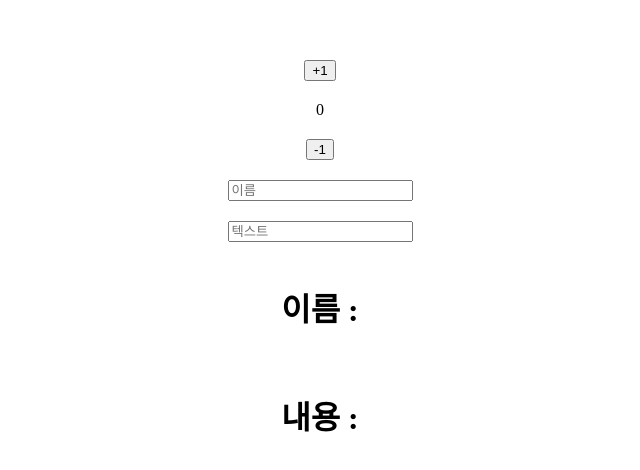
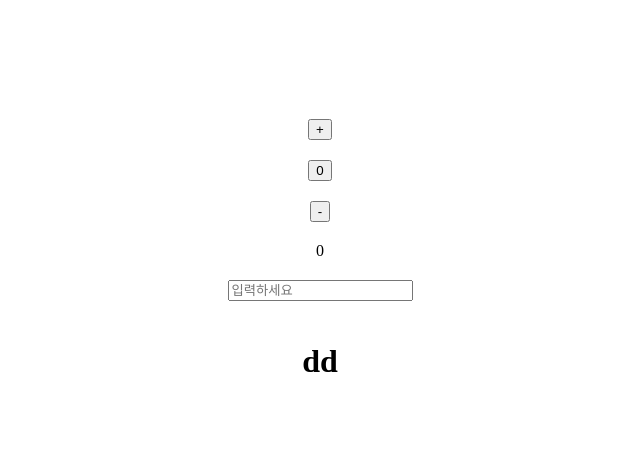
Before and after one commit to Yehoonn/Study, a React (Create React App) app in the folder first-app/: page / in a window 1280 px wide. Shown: the part 148-618 px from the top of the page, without its empty margins (328-968 px from the left). Built offline with nearby package versions, Linux system fonts and the light colour scheme.

Commit message:
'reducer'

```diff
--- a/first-app/src/App/App.js
+++ b/first-app/src/App/App.js
@@ -10,84 +10,143 @@ import "./App.css";
 // import LifeCycle from "../LifeCycle[class]/LifeCycle.js";
 // import ErrorSearch from "../ErrorSearch/ErrorSearch.js";
 import HooksPractice from "../HooksPractice/HooksPractice.js";
-import { Component } from "react";
+import { Component, useReducer, useState } from "react";
 
 // 랜덤으로 색상을 정해주는 함수
 // const getRandomColor = () => {
 //   return "#" + Math.floor(Math.random() * 1677215).toString(16);
 // };
 
-// function App() {
-//   // 함수에서 useRef사용
-//   // const box = useRef();
-//   return (
-//     <>
-//       {/* <div className="div-text">{text}</div>
-//       <MyComponent name="강예훈" number={7}>
-//         리액트
-//       </MyComponent> */}
-//       {/* <Counter text="바뀌지 않는 값" /> */}
-//       {/* <Say /> */}
-//       {/* <EventPracticeClass /> */}
-//       {/* <EventPracticeFunction /> */}
-//       {/* <ScrollBox ref={box} />
-//       <button
-//         onClick={() => {
-//           box.current.scrollMoveTop();
-//         }}
-//       >
-//         위로
-//       </button>
-//       <button
-//         onClick={() => {
-//           box.current.scrollMoveBottom();
-//         }}
-//       >
-//         아래로
-//       </button> */}
-//     </>
-//   );
-// }
+function App() {
+  // 함수에서 useRef사용
+  // const box = useRef();
 
-class App extends Component {
-  // 색상값의 상태 조절을 위한 state
-  // state = {
-  //   color: "#000000",
+  // const [state, setState] = useState(0);
+
+  // const up = () => {
+  //   setState(state + 1);
   // };
 
-  // 클릭하면 color의 상태를 getRandomColor 함수에서 반환받은 값으로 할당한다
-  // Click = () => {
-  //   this.setState({ color: getRandomColor() });
+  // const reset = () => {
+  //   setState(0);
   // };
-  render() {
+  // const down = () => {
+  //   setState(state - 1);
+  // };
+
+  const reducerFunction = (state, action) => {
+    switch (action.type) {
+      case "up":
+        return state + 1;
+      case "reset":
+        return 0;
+      case "down":
+        return state - 1;
+    }
+  };
+
+  const up = () => {
+    disPatchCount({ type: "up" });
+  };
+
+  const reset = () => {
+    disPatchCount({ type: "reset" });
+  };
+  const down = () => {
+    disPatchCount({ type: "down" });
+  };
+
+  const [count, disPatchCount] = useReducer(reducerFunction, 0);
+
+  const InputReducer = (state, action) => {
+    return { ...state, [action.name]: action.value };
+  };
+
+  const InputChange = (e) => {
+    disPatchData(e.target);
+  };
+
+  const [inputData, disPatchData] = useReducer(InputReducer, { text: "dd" });
+
   return (
     <>
-        {/* <RefClass
-          ref={(ref) => {
-            this.refClass = ref;
-          }} */}
-        {/* <ScrollBox
-          ref={(ref) => {
-            this.scrollBox = ref;
+      {/* <div className="div-text">{text}</div>
+      <MyComponent name="강예훈" number={7}>
+        리액트
+      </MyComponent> */}
+      {/* <Counter text="바뀌지 않는 값" /> */}
+      {/* <Say /> */}
+      {/* <EventPracticeClass /> */}
+      {/* <EventPracticeFunction /> */}
+      {/* <ScrollBox ref={box} />
+      <button
+        onClick={() => {
+          box.current.scrollMoveTop();
         }}
-        />
-        {/* ref를 사용하여 ScrollBox 컴포넌트 내부의 함수를 사용 */}
-        {/* <button onClick={() => this.scrollBox.scrollMoveTop()}>위로</button>
-        <button onClick={() => this.scrollBox.scrollMoveBottom()}>
+      >
+        위로
+      </button>
+      <button
+        onClick={() => {
+          box.current.scrollMoveBottom();
+        }}
+      >
         아래로
       </button> */}
-        {/* <Loop /> */}
-        {/* <Counter /> */}
 
-        {/* 에러처리를 위해 요소를 감쌈 */}
-        {/* <ErrorSearch>
-          <button onClick={this.Click}>랜덤 색상</button>
-          <LifeCycle color={this.state.color} />
-        </ErrorSearch> */}
-        <HooksPractice />
+      <button onClick={up}>+</button>
+      <button onClick={reset}>0</button>
+      <button onClick={down}>-</button>
+      <div>{count}</div>
+      <input
+        name="text"
+        placeholder="입력하세요"
+        onChange={InputChange}
+      ></input>
+      <h1>{inputData.text}</h1>
     </>
   );
 }
-}
+
+// class App extends Component {
+//   // 색상값의 상태 조절을 위한 state
+//   // state = {
+//   //   color: "#000000",
+//   // };
+
+//   // 클릭하면 color의 상태를 getRandomColor 함수에서 반환받은 값으로 할당한다
+//   // Click = () => {
+//   //   this.setState({ color: getRandomColor() });
+//   // };
+//   render() {
+//     return (
+//       <>
+//         {/* <RefClass
+//           ref={(ref) => {
+//             this.refClass = ref;
+//           }} */}
+//         {/* <ScrollBox
+//           ref={(ref) => {
+//             this.scrollBox = ref;
+//           }}
+//         />
+//         {/* ref를 사용하여 ScrollBox 컴포넌트 내부의 함수를 사용 */}
+//         {/* <button onClick={() => this.scrollBox.scrollMoveTop()}>위로</button>
+//         <button onClick={() => this.scrollBox.scrollMoveBottom()}>
+//           아래로
+//         </button> */}
+//         {/* <Loop /> */}
+//         {/* <Counter /> */}
+
+//         {/* 에러처리를 위해 요소를 감쌈 */}
+//         {/* <ErrorSearch>
+//           <button onClick={this.Click}>랜덤 색상</button>
+//           <LifeCycle color={this.state.color} />
+//         </ErrorSearch> */}
+//         {/* <HooksPractice /> */}
+//       </>
+//     );
+//   }
+// }
 
 export default App;
--- a/first-app/src/HooksPractice/HooksPractice.js
+++ b/first-app/src/HooksPractice/HooksPractice.js
@@ -1,4 +1,4 @@
-import { useEffect, useInsertionEffect, useState } from "react";
+import { useEffect, useReducer, useState } from "react";
 
 // useState -> 함수형 컴포넌트에서 상태관리를 위해 사용되는 함수 [클래스의 setState와 비슷하다]
 // useEffect -> 함수형 컴포넌트가 렌더링 될 때마다 특정 작업을 수행하게 해주는 함수
@@ -30,6 +30,47 @@ const HooksPractice = () => {
     console.log("number change : ", number);
   }, [number]);
 
+  // return () => 이후의 algorithm은 상태가 업데이트 되기 전이나 언마운트 되기 전에 실행 됨
+  // 언마운트 될때에만 실행시키고 싶다면 두번째 인자로 빈배열을 넘겨주면 된다
+
+  useEffect(() => {
+    return () => {
+      console.log("cleanup");
+      console.log(number);
+    };
+  });
+
+  const Reducer = (state, action) => {
+    switch (action.type) {
+      case "INCREMENT":
+        return { value: state.value + 1 };
+      case "DECREMENT":
+        return { value: state.value - 1 };
+      default:
+        return state;
+    }
+  };
+
+  const [state, dispatch] = useReducer(Reducer, { value: 0 });
+
+  const InputReducer = (state, action) => {
+    return {
+      ...state,
+      [action.name]: action.value,
+    };
+  };
+
+  const [inputState, inputDispatch] = useReducer(InputReducer, {
+    name: "",
+    message: "",
+  });
+
+  const { name, message } = inputState;
+
+  const reducerChange = (e) => {
+    inputDispatch(e.target);
+  };
+
   const clickEvents = (value) => {
     setNumber(number + value);
   };
@@ -42,24 +83,44 @@ const HooksPractice = () => {
     <>
       {" "}
       <button
+        // setState로 관리
+        // onClick={() => {
+        //   clickEvents(1);
+        // }}
         onClick={() => {
-          clickEvents(1);
+          dispatch({ type: "INCREMENT" });
         }}
       >
         +1
       </button>
-      <div>{number}</div>
+      <div>{state.value}</div>
       <button
+        // setState로 관리
+        // onClick={() => {
+        //   clickEvents(-1);
+        // }}
         onClick={() => {
-          clickEvents(-1);
+          dispatch({ type: "DECREMENT" });
         }}
       >
         -1
       </button>
-      <input name="name" placeholder="이름" onChange={inputChange}></input>
-      <input name="message" placeholder="텍스트" onChange={inputChange}></input>
-      <h1>이름 : {input.name}</h1>
-      <h1>내용 : {input.message}</h1>
+      <input
+        name="name"
+        placeholder="이름"
+        // useState로 관리
+        // onChange={inputChange}
+        onChange={reducerChange}
+      ></input>
+      <input
+        name="message"
+        placeholder="텍스트"
+        // useState로 관리
+        // onChange={inputChange}
+        onChange={reducerChange}
+      ></input>
+      <h1>이름 : {name}</h1>
+      <h1>내용 : {message}</h1>
     </>
   );
 };
```
Lines whose indentation alone changed are shown as unchanged.
